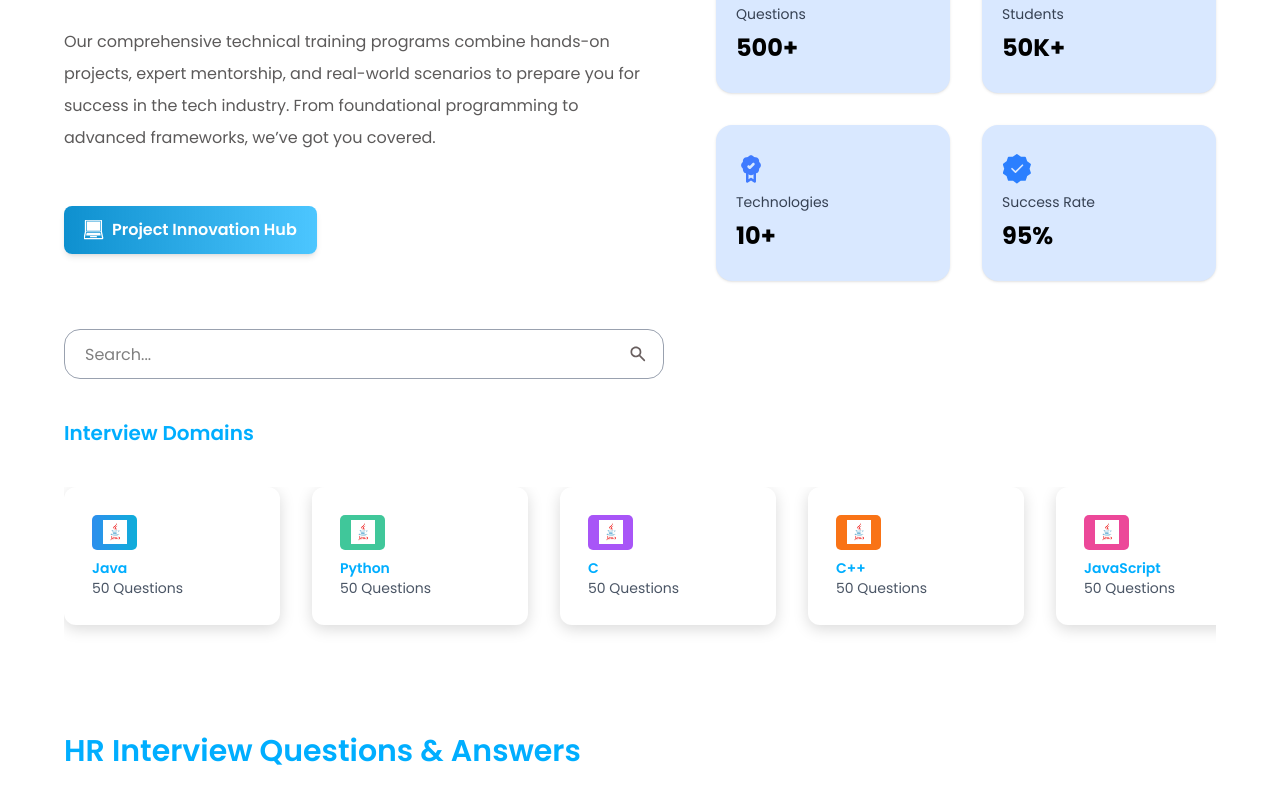
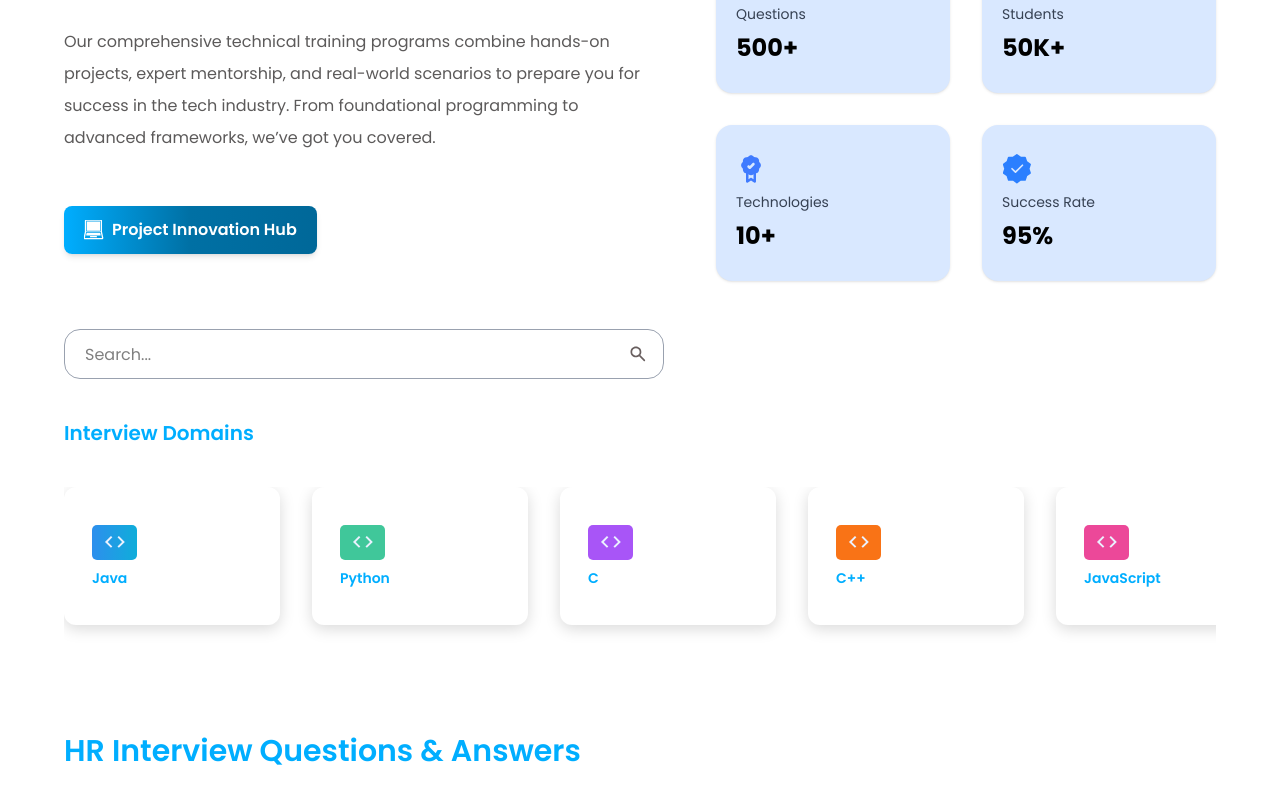
Before and after one commit to marsion77/React-OA-Page, a React (Vite) app in the folder page/: page / in a window 1280 px wide. Shown: the part 367-1162 px from the top of the page. Built offline with nearby package versions, Linux system fonts and the light colour scheme.

Commit message:
first commit

```diff
--- a/page/src/components/Technical_Training_Page/DeveloperSection.jsx
+++ b/page/src/components/Technical_Training_Page/DeveloperSection.jsx
@@ -23,7 +23,7 @@ const DeveloperSection = () => {
           advanced frameworks, we’ve got you covered.
         </p>
 
-        <button className="bg-[linear-gradient(to_right,rgba(14,144,207,1)_0%,rgba(0,174,255,0.7)_100%)] text-white font-semibold px-5 py-3 rounded-lg flex items-center gap-2 shadow-md mt-13">
+        <button className="bg-linear-to-r from-[#00AEFF] via-[#0070A4] to-[#006899] text-white font-semibold px-5 py-3 rounded-lg flex items-center gap-2 shadow-md mt-13">
           <img src={images.developer} alt="" className="w-5 h-5" />
           Project Innovation Hub
         </button>
--- a/page/src/components/Technical_Training_Page/InterviewQueSection.jsx
+++ b/page/src/components/Technical_Training_Page/InterviewQueSection.jsx
@@ -8,7 +8,7 @@ const InterviewQue = () => {
     setOpenIndex(openIndex === index ? null : index);
   };
 
-  const faqs = [
+  const hrInterviewQuestions = [
   {
     question: "Tell me about yourself?",
     answer:
@@ -79,7 +79,7 @@ const InterviewQue = () => {
       </h1>
 
       {/* Accordion List */}
-      {faqs.map((faq, index) => {
+      {hrInterviewQuestions.map((faq, index) => {
         const isOpen = openIndex === index;
         return (
           <div
--- a/page/src/components/Technical_Training_Page/TechSection.jsx
+++ b/page/src/components/Technical_Training_Page/TechSection.jsx
@@ -76,12 +76,12 @@ const TechSection = () => {
                   className="w-[45px] h-[35px] flex justify-center items-center rounded-[5px]"
                   style={{ background: item.bg }}
                 >
-                  <img src={images.java} alt="" className="w-6 h-6" />
+                  <img src={images.tag} alt="" className="w-6 h-6" />
                 </div>
                 <p className="mt-2 text-sm font-semibold text-[#00AEFF]">
                   {item.name}
                 </p>
-                <p className="text-sm text-gray-600">{item.questions} Questions</p>
+                {/* <p className="text-sm text-gray-600">{item.questions} Questions</p> */}
               </div>
             ))
           ) : (
```
